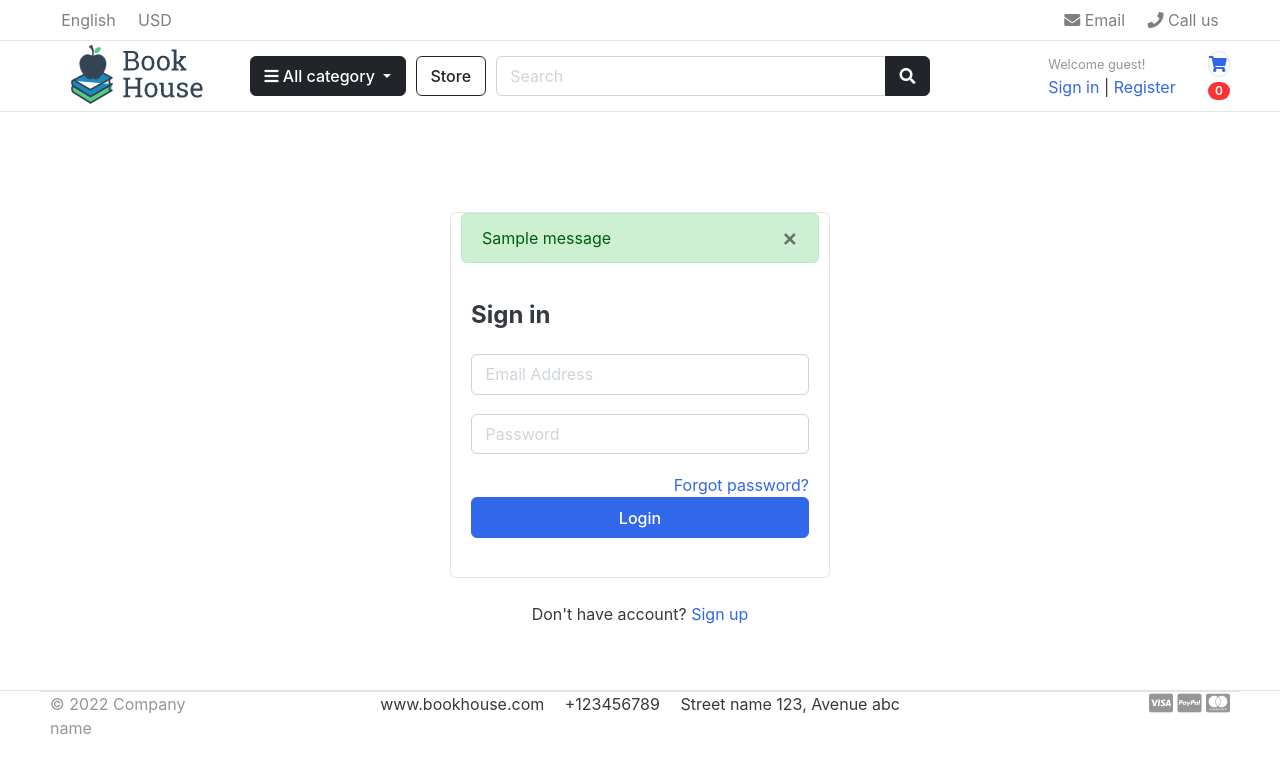
After one commit to darshcloud/BookHouse-E-commerce-Application, a Django app: page /accounts/login/ in a window 1280 px wide. The commit adds this page. Shown: the top 774 px of the page. Run offline with Django 4.2, Linux system fonts and the light colour scheme; data comes from the database, SQL or seed files in the repository; both versions use the stored data as it was after the commit; one stand-in notice (Sample message) is shown; parts of the project's set-up code (start-up, migrations or seed data) failed here and were passed over; some libraries are stand-ins or nearby versions.

Commit message:
login and registratin feature

```diff
--- /dev/null
+++ b/accounts/urls.py
@@ -0,0 +1,10 @@
+from django.urls import path
+from . import views
+
+urlpatterns=[
+    path('register/',views.register, name='register'),
+     path('login/',views.login, name='login'),
+      path('logout/',views.logout, name='logout'),
+
+
+]
--- a/accounts/views.py
+++ b/accounts/views.py
@@ -1,3 +1,56 @@
-from django.shortcuts import render
+from django.shortcuts import render,redirect
+
+from accounts.forms import RegistrationForm
+from .forms import RegistrationForm
+from .models import Account
+from django.contrib import messages, auth
+from django.contrib.auth.decorators import login_required
 
 # Create your views here.
+def register(request):
+    if request.method=='POST':
+        form=RegistrationForm(request.POST)
+        if form.is_valid():
+            first_name=form.cleaned_data['first_name']
+            last_name=form.cleaned_data['last_name']
+            phone_number=form.cleaned_data['phone_number']
+            email=form.cleaned_data['email']
+            password=form.cleaned_data['password']
+
+            username=email.split("@")[0]
+            user=Account.objects.create_user(first_name=first_name,last_name=last_name,email=email,username=username,password=password)
+            user.phone_number=phone_number
+            user.save()
+            messages.success(request,'Registration successful')
+            return redirect('register')
+    else:
+        form=RegistrationForm()
+    context={
+        'form': form,
+    }
+    return render (request,'accounts/register.html', context)
+def login(request):
+    if request.method=='POST':
+        email=request.POST['email']
+        print(email)
+        password=request.POST['password']
+        print(password)
+        user=auth.authenticate(email=email, password=password)
+        print(user)
+
+        if user is not None:
+            auth.login(request,user)
+        #messages.success(request,'you are now logged in')
+            return redirect('home')
+        else:
+            messages.error(request, 'Invalid login credentials')
+            return redirect('login')
+
+    return render (request,'accounts/login.html')
+
+
+@login_required(login_url='login')
+def logout(request):
+    auth.logout(request)
+    messages.success(request,'you are logged out')
+    return redirect('login')
--- a/bookhouse/settings.py
+++ b/bookhouse/settings.py
@@ -137,6 +137,12 @@ STATICFILES_DIRS=[
 MEDIA_URL = '/media/'
 MEDIA_ROOT = BASE_DIR /'media'
 
+from django.contrib.messages import constants as messages
+MESSAGE_TAGS={
+    messages.ERROR: 'danger',
+
+}
+
 
 # Default primary key field type
 # https://docs.djangoproject.com/en/4.1/ref/settings/#default-auto-field
--- a/bookhouse/urls.py
+++ b/bookhouse/urls.py
@@ -26,4 +26,5 @@ urlpatterns = [
     path('', views.home, name='home'),
     path('store/', include('store.urls')),
     path('cart/', include('carts.urls')),
+    path('accounts/', include('accounts.urls')),
 ] + static(settings.MEDIA_URL, document_root=settings.MEDIA_ROOT)
--- a/static/js/script.js
+++ b/static/js/script.js
@@ -57,3 +57,7 @@ $(document).ready(function() {
 
 });
 // jquery end
+
+setTimeout(function(){
+    $('#message').fadeOut('slow')
+},4000)
--- /dev/null
+++ b/templates/Accounts/login.html
@@ -0,0 +1,39 @@
+{% extends 'base.html' %}
+
+{% block content %}
+<section class="section-conten padding-y" style="min-height:84vh">
+
+    <!-- ============================ COMPONENT LOGIN   ================================= -->
+        <div class="card mx-auto" style="max-width: 380px; margin-top:100px;">
+            {% include 'includes/alerts.html' %}
+          <div class="card-body">
+          <h4 class="card-title mb-4">Sign in</h4>
+          <form action="{% url 'login'%}" method="POST">
+            {% csrf_token %}
+
+              <div class="form-group">
+                 <input type="email" class="form-control" placeholder="Email Address" name="email" >
+              </div> <!-- form-group// -->
+              <div class="form-group">
+                <input type="password" class="form-control" placeholder="Password" name="password">
+              </div> <!-- form-group// -->
+
+              <div class="form-group">
+                  <a href="#" class="float-right">Forgot password?</a>
+
+              </div> <!-- form-group form-check .// -->
+              <div class="form-group">
+                  <button type="submit" class="btn btn-primary btn-block"> Login  </button>
+              </div> <!-- form-group// -->
+          </form>
+          </div> <!-- card-body.// -->
+        </div> <!-- card .// -->
+
+         <p class="text-center mt-4">Don't have account? <a href="{% url 'register' %}">Sign up</a></p>
+         <br><br>
+    <!-- ============================ COMPONENT LOGIN  END.// ================================= -->
+
+
+    </section>
+    <!-- ========================= SECTION CONTENT END// ========================= -->
+{% endblock %}
--- /dev/null
+++ b/templates/includes/alerts.html
@@ -0,0 +1,15 @@
+{% if messages %}
+
+    {% for message in messages %}
+    <div id="message" class="container">
+
+
+    <div{% if message.tags %} class="alert alert-{{ message.tags }}"{% endif %} role="'alert">
+        <button type="button" class="close" data-dismiss="alert"><span aria-hidden="true">&times;</span></button>
+        {% if message.level == DEFAULT_MESSAGE_LEVELS.ERROR %}Error: {% endif %}
+        {{ message }}
+    </div>
+</div>
+    {% endfor %}
+
+{% endif %}
--- a/templates/includes/navbar.html
+++ b/templates/includes/navbar.html
@@ -61,13 +61,26 @@
         </div> <!-- col.// -->
         <div class="col-lg-3 col-sm-6 col-8 order-2 order-lg-3">
                     <div class="d-flex justify-content-end mb-3 mb-lg-0">
+                        {% if user.id is  None %}
                         <div class="widget-header">
                             <small class="title text-muted">Welcome guest!</small>
                             <div>
-                                <a href="./signin.html">Sign in</a> <span class="dark-transp"> | </span>
-                                <a href="./register.html"> Register</a>
+                                <a href="{% url 'login' %}">Sign in</a> <span class="dark-transp"> | </span>
+                                <a href="{% url 'register' %}"> Register</a>
+
                             </div>
                         </div>
+                          {% else %}
+                          <div class="widget-header">
+                            <small class="title text-muted">Welcome  {{user.first_name}}!</small>
+                            <div>
+                                <a href="#">Dashboard</a> <span class="dark-transp"> | </span>
+                                <a href="{% url 'logout' %}"> logout</a>
+
+                            </div>
+                        </div>
+                          {% endif %}
+
                         <a href="{% url 'cart' %}" class="widget-header pl-3 ml-3">
                             <div class="icon icon-sm rounded-circle border"><i class="fa fa-shopping-cart"></i></div>
                             <span class="badge badge-pill badge-danger notify">{{cart_count}}</span>
```
Also changed, not shown: accounts/forms.py (added, +38 -0 lines), templates/Accounts/register.html (added, +65 -0 lines), db.sqlite3.
